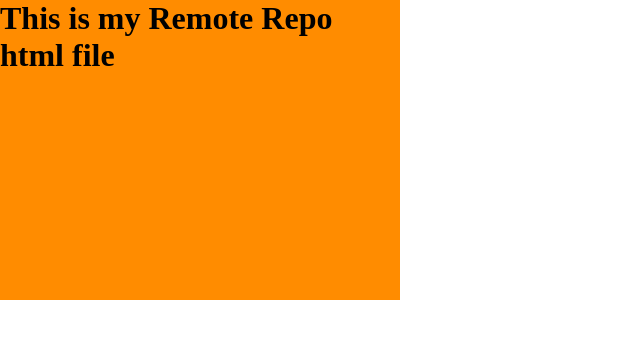
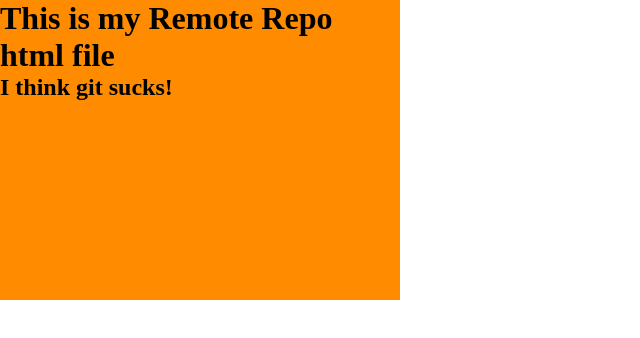
Before and after one commit to markbesw/basic_repo, a plain HTML site: page index.html in a window 1280 px wide. Shown: the whole page, without its empty margins (0-640 px from the left). Drawn offline with Linux system fonts and the light colour scheme.

Commit message:
changed index.html

```diff
--- a/index.html
+++ b/index.html
@@ -8,6 +8,7 @@
 <body>
     <div>
         <p>This is my Remote Repo html file</p>
+        <h2>I think git sucks!</h2>
     </div>
 </body>
 </html>
```
